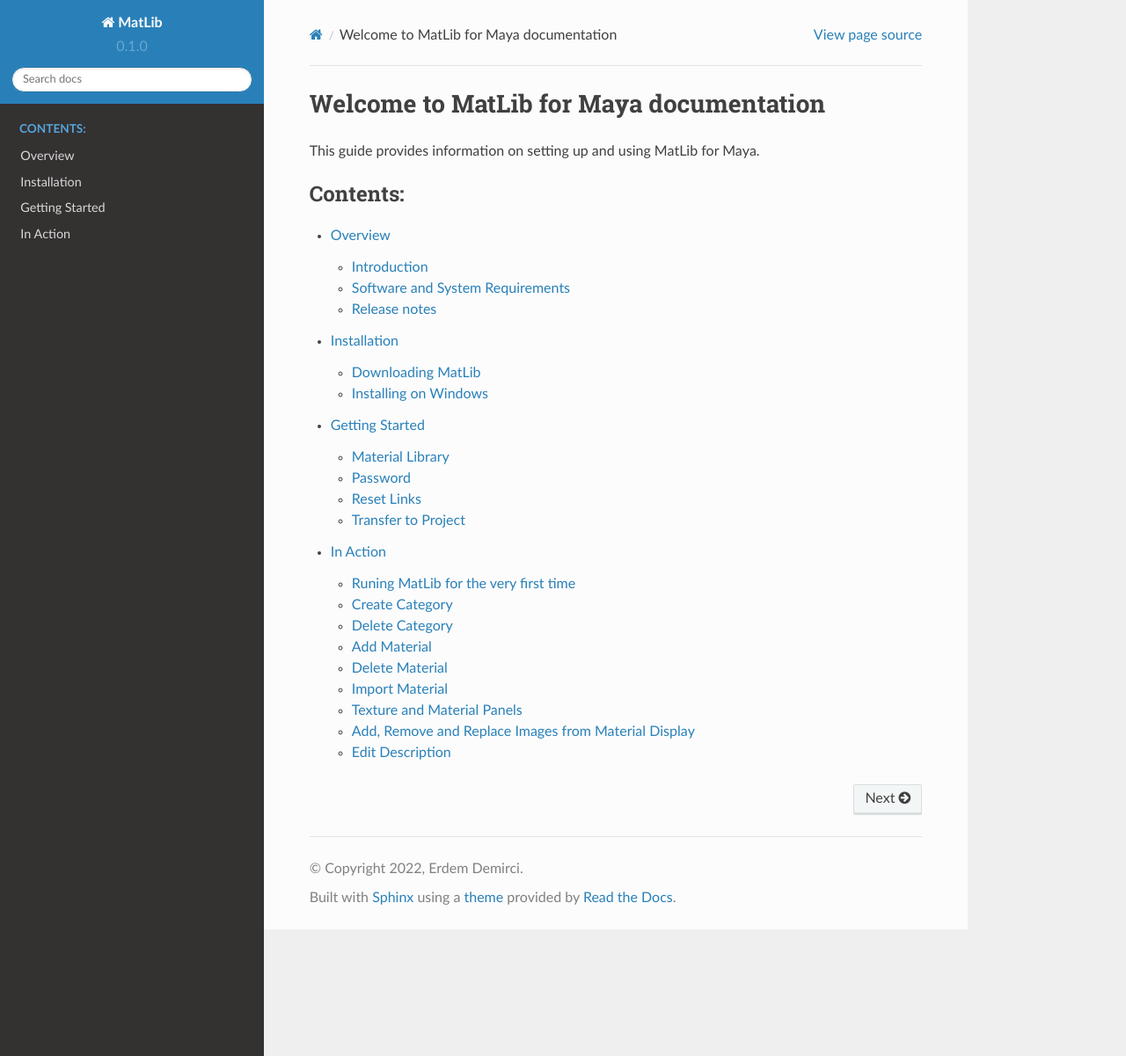
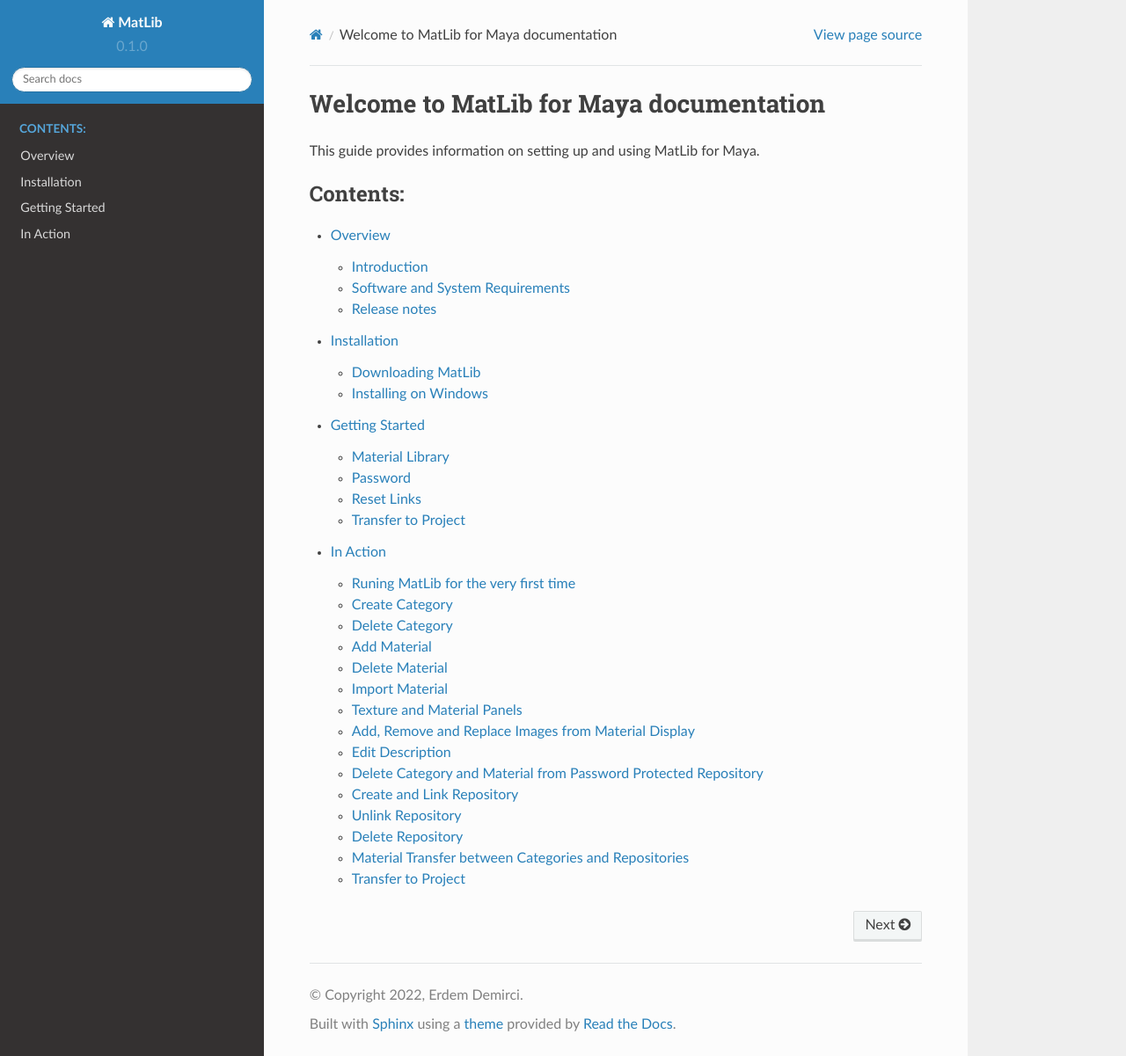
Before and after one commit to erdemirci/MatLib, a Sphinx documentation site: the page built from docs/source/index.rst, in a window 1280 px wide and 1201 px high. Shown: the whole window at 88% size. Built offline with Sphinx 7.4.7 and the Read the Docs theme 2.0.0, drawn with Linux system fonts in a browser that asks for light colours.

Commit message:
Update tutorials.rst

```diff
--- a/docs/source/tutorials.rst
+++ b/docs/source/tutorials.rst
@@ -8,7 +8,7 @@
 
 .. raw:: html
 
-   <iframe src="https://player.vimeo.com/video/748521208?h=185ecca3ea" width="640" height="564" frameborder="0" allow="autoplay; fullscreen" allowfullscreen></iframe>
+   <iframe src="https://player.vimeo.com/video/750383788?h=4a8f677e04" width="640" height="564" frameborder="0" allow="autoplay; fullscreen" allowfullscreen></iframe>
 
 .. _qjAddCat:
 
@@ -17,7 +17,7 @@
 
 .. raw:: html
 
-   <iframe src="https://player.vimeo.com/video/748523944?h=99fdbe11f1" width="640" height="564" frameborder="0" allow="autoplay; fullscreen" allowfullscreen></iframe>
+   <iframe src="https://player.vimeo.com/video/750383522?h=8b4dc363d5" width="640" height="564" frameborder="0" allow="autoplay; fullscreen" allowfullscreen></iframe>
 
 .. _qjDeleteCat:
 
@@ -26,7 +26,7 @@
 
 .. raw:: html
 
-   <iframe src="https://player.vimeo.com/video/748523884?h=8dbe49da65" width="640" height="564" frameborder="0" allow="autoplay; fullscreen" allowfullscreen></iframe>
+   <iframe src="https://player.vimeo.com/video/750386277?h=ce8a14bb58" width="640" height="564" frameborder="0" allow="autoplay; fullscreen" allowfullscreen></iframe>
 
 .. _qjAddMat:
 
@@ -35,7 +35,7 @@
 
 .. raw:: html
 
-   <iframe src="https://player.vimeo.com/video/748525409?h=4b610c5c5a" width="640" height="564" frameborder="0" allow="autoplay; fullscreen" allowfullscreen></iframe>
+   <iframe src="https://player.vimeo.com/video/750385050?h=48aa3398aa" width="640" height="564" frameborder="0" allow="autoplay; fullscreen" allowfullscreen></iframe>
 
 .. _qjDeleteMat:
 
@@ -44,7 +44,7 @@
 
 .. raw:: html
 
-   <iframe src="https://player.vimeo.com/video/748528148?h=f44aa545be" width="640" height="564" frameborder="0" allow="autoplay; fullscreen" allowfullscreen></iframe>
+   <iframe src="https://player.vimeo.com/video/750386277?h=ce8a14bb58" width="640" height="564" frameborder="0" allow="autoplay; fullscreen" allowfullscreen></iframe>
 
 .. _qjImportMat:
 
@@ -53,7 +53,7 @@
 
 .. raw:: html
 
-   <iframe src="https://player.vimeo.com/video/748533873?h=7d4239db2c" width="640" height="564" frameborder="0" allow="autoplay; fullscreen" allowfullscreen></iframe>
+   <iframe src="https://player.vimeo.com/video/750386373?h=1eec4ae18d" width="640" height="564" frameborder="0" allow="autoplay; fullscreen" allowfullscreen></iframe>
 
 .. _qjInfoPanels:
 
@@ -62,7 +62,7 @@
 
 .. raw:: html
 
-   <iframe src="https://player.vimeo.com/video/748534458?h=a2ab96dc0d" width="640" height="564" frameborder="0" allow="autoplay; fullscreen" allowfullscreen></iframe>
+   <iframe src="https://player.vimeo.com/video/750387118?h=87002e76a2" width="640" height="564" frameborder="0" allow="autoplay; fullscreen" allowfullscreen></iframe>
 
 .. _qjARRMatDisplay:
 
@@ -71,7 +71,7 @@
 
 .. raw:: html
 
-   <iframe src="https://player.vimeo.com/video/748535308?h=48a1fc5ea2" width="640" height="564" frameborder="0" allow="autoplay; fullscreen" allowfullscreen></iframe>
+   <iframe src="https://player.vimeo.com/video/750387735?h=e2bb744bff" width="640" height="564" frameborder="0" allow="autoplay; fullscreen" allowfullscreen></iframe>
 
 .. _qjEditDesc:
 
@@ -80,4 +80,58 @@
 
 .. raw:: html
 
-   <iframe src="https://player.vimeo.com/video/748535990?h=05f60ecd37" width="640" height="564" frameborder="0" allow="autoplay; fullscreen" allowfullscreen></iframe>
+   <iframe src="https://player.vimeo.com/video/750389464?h=4df89abf1b" width="640" height="564" frameborder="0" allow="autoplay; fullscreen" allowfullscreen></iframe>
+
+.. _qjDelCMPPR:
+
+Delete Category and Material from Password Protected Repository
+====
+
+.. raw:: html
+
+   <iframe src="https://player.vimeo.com/video/752254092?h=418bb8c40b" width="640" height="564" frameborder="0" allow="autoplay; fullscreen" allowfullscreen></iframe>
+
+.. _qjCLRepo:
+
+Create and Link Repository
+====
+
+.. raw:: html
+
+   <iframe src="https://player.vimeo.com/video/750390456?h=34e92c2500" width="640" height="564" frameborder="0" allow="autoplay; fullscreen" allowfullscreen></iframe>
+
+.. _qjUnlinkRepo:
+
+Unlink Repository
+====
+
+.. raw:: html
+
+   <iframe src="https://player.vimeo.com/video/752255389?h=ddd6fd2402" width="640" height="564" frameborder="0" allow="autoplay; fullscreen" allowfullscreen></iframe>
+
+.. _qjDelRepo:
+
+Delete Repository
+====
+
+.. raw:: html
+
+   <iframe src="https://player.vimeo.com/video/752254955?h=6f2b570dc2" width="640" height="564" frameborder="0" allow="autoplay; fullscreen" allowfullscreen></iframe>
+
+.. _qjTransferMat:
+
+Material Transfer between Categories and Repositories
+====
+
+.. raw:: html
+
+   <iframe src="https://player.vimeo.com/video/752254523?h=0230b704c4" width="640" height="564" frameborder="0" allow="autoplay; fullscreen" allowfullscreen></iframe>
+
+.. _qjTtoProject:
+
+Transfer to Project
+====
+
+.. raw:: html
+
+   <iframe src="https://player.vimeo.com/video/752255848?h=5197499092" width="640" height="564" frameborder="0" allow="autoplay; fullscreen" allowfullscreen></iframe>
```
